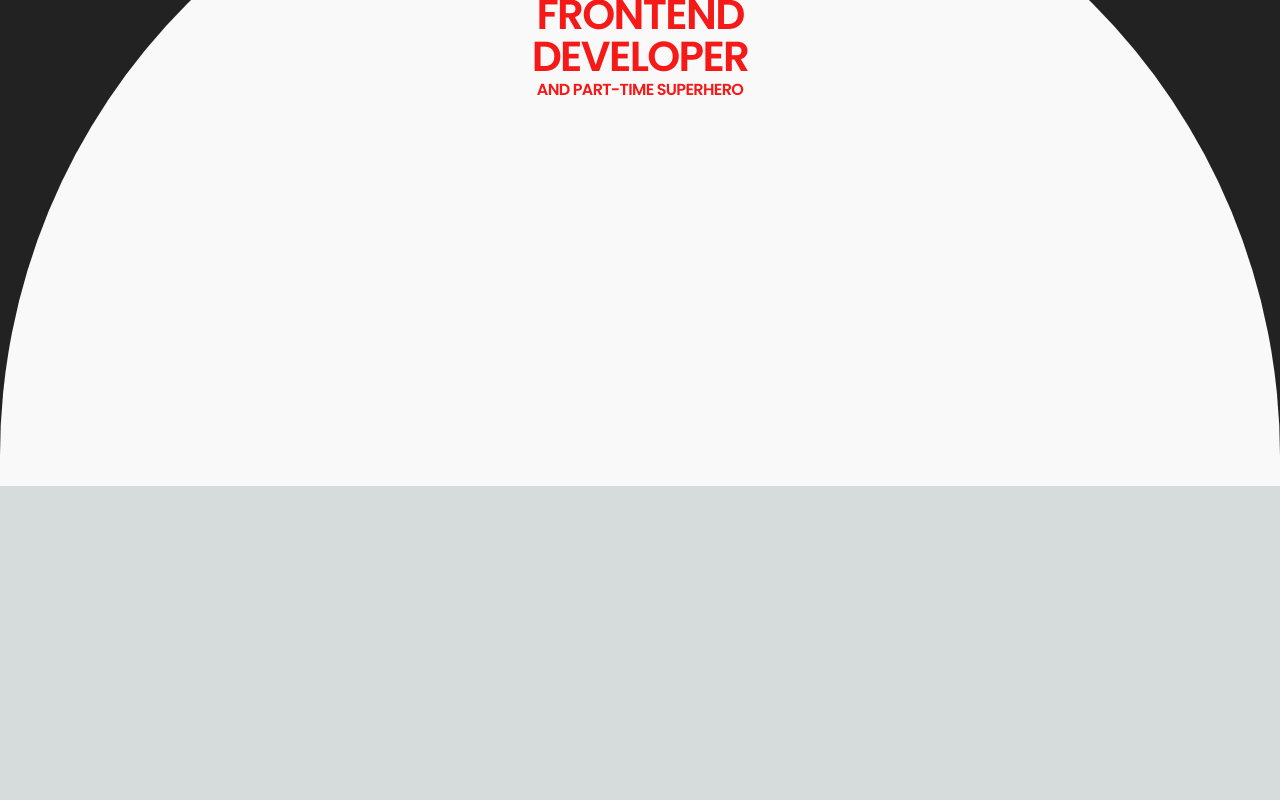
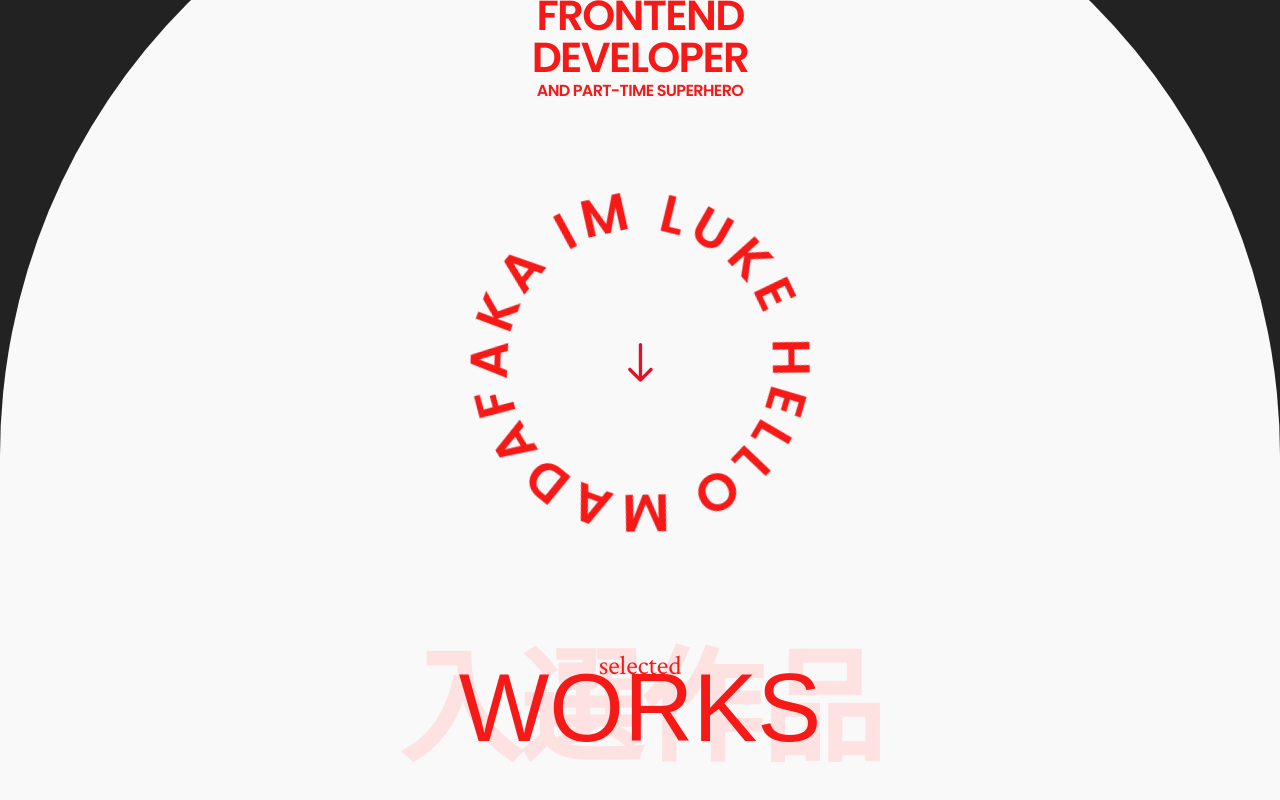
Before and after one commit to Lukecolman/portfolio-personal, a Next.js app: page / in a window 1280 px wide. Shown: the part 664-1464 px from the top of the page. Before the commit the page ends 1150 px from the top, so only its background shows below. Built offline with nearby package versions, Linux system fonts and the light colour scheme; a web font is replaced by a local one.

Commit message:
Selected works and arrows

```diff
--- a/src/app/page.js
+++ b/src/app/page.js
@@ -127,7 +127,7 @@ export default function Home() {
       </div> */}
 
         {/* INTRODUCTION */}
-            <div className=' text-center h-[30rem] w-full h overflow-x-hidden '>
+            <div className=' text-center h-[30rem] w-full overflow-x-hidden '>
               <div className='flex flex-col relative justify-center items-center bg-blue-200'>
 
                 <div className='font-noto font-black text-lk-red-600 text-nowrap	flex flex-col items-center tracking-[-0.02em] '>
@@ -142,7 +142,7 @@ export default function Home() {
                 <div className='absolute '>
                   <div className='font-crimson font-semibold  text-4xl '>
                   <span>
-                  Hi_I’m
+                  Hi &nbsp; I’m
                     </span>
                   </div>
                   <div className='font-haetten text-[10.6rem] leading-none -mt-8 	'>
@@ -156,15 +156,54 @@ export default function Home() {
           <div className='bg-lk-white w-full text-lk-red-600 rounded-t-full pt-24'>
         {/* HERO */}
         <div className='text-center'>
-          <div className='text-4xl tracking-[-0.04em]'>your <span>__</span> friendly</div>
+          <div className='text-4xl tracking-[-0.04em] -mb-1'>your&nbsp;<span className=' -tracking-[0.6rem] font-normal align-text-bottom'>----</span>&nbsp; friendly</div>
           <div className='text-[42px] tracking-[-0.04em] leading-none font-semibold'>NEIGHBOURHOOD</div>
           <div className='text-[42px] tracking-[-0.04em] leading-none  font-semibold'>FRONTEND</div>
           <div className='text-[42px] tracking-[-0.04em] leading-none  font-semibold'>DEVELOPER</div>
           <div className='text-base tracking-[-0.04em] font-semibold'>AND PART-TIME SUPERHERO</div>
+        </div>
 
+        {/* circle */}
+        <div className='w-full flex justify-center items-center tracking-[0.11em] font-semibold mt-20 relative '>
+           <svg viewBox="0 0 100 100" width="100" height="100" className='fill-lk-red-600 h-auto max-w-[66vmin] origin-center w-[28%] animate-spin-slow	'>
+            <defs>
+              <path id="circle"
+                d="
+                  M 50, 50
+                  m -37, 0
+                  a 37,37 0 1,1 74,0
+                  a 37,37 0 1,1 -74,0"/>
+            </defs>
+            <text font-size="14.7" >
+              <textPath href="#circle">
+               MADAFAKA IM LUKE HELLO
+              </textPath>
+            </text>
+          </svg>
+          <Image
+              src="/arrow.svg"
+              alt="arrow"
+              className="absolute"
+              width={25}
+              height={2}
+              priority
+            />
+          </div>
 
+        {/* work title */}
+        <div className='w-full  text-center mt-20 flex flex-col relative justify-center items-center overflow-x-hidden'>
+          <span className='text-[7.7rem] leading-tight font-noto font-black text-lk-red-50 text-nowrap	 items-center tracking-[-0.02em]  pb-3'>
+          入選作品
+          </span>
+          <h2 className='font-haetten flex flex-col text-8xl absolute '>
+            <span className='font-crimson text-[1.7rem]  -mb-5'>
+              selected
+              </span>
+            WORKS
+          </h2>
 
         </div>
+
           <div className='h-96'>
           </div>
           </div>
--- a/tailwind.config.js
+++ b/tailwind.config.js
@@ -22,7 +22,7 @@ module.exports = {
       colors: {
         'lk': {
           'red': {
-            '50': '#fff0f0',
+            '50': '#FEE1E1',
             '100': '#ffdede',
             '200': '#ffc3c3',
             '300': '#ff9999',
@@ -37,7 +37,10 @@ module.exports = {
           grey: '#222222',
           white: '#F9F9F9',
         },
-      }
+      },
+      animation: {
+        'spin-slow': 'spin 8s linear infinite',
+      },
     },
   },
   plugins: [],
```
Also changed, not shown: public/arrow.svg (added).
